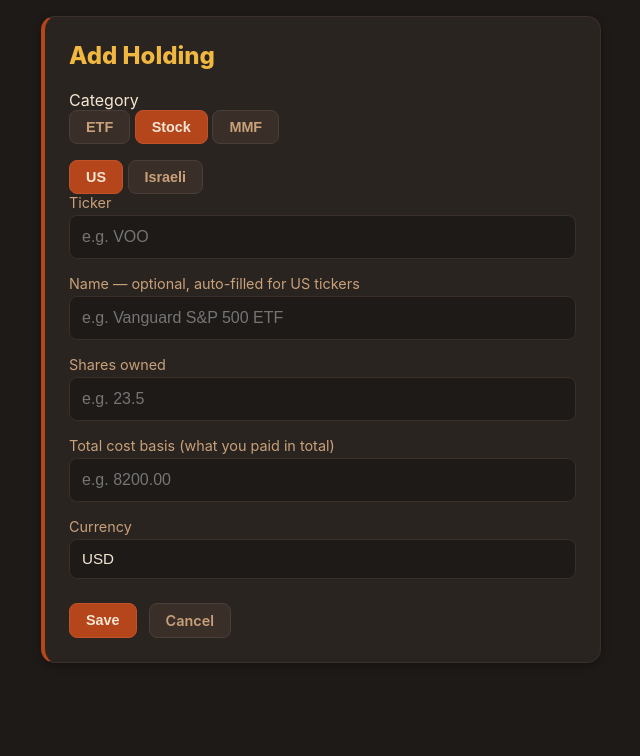
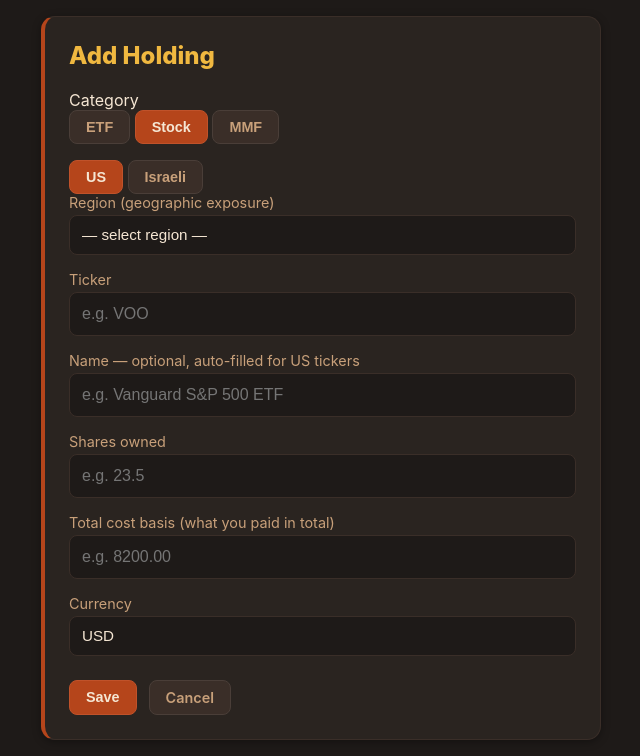
Before and after one commit to noamArbes/StocksApp, a Flask app: page /savings/new in a window 1280 px wide. Shown: the part 58-814 px from the top of the page, without its empty margins (319-959 px from the left). Before the commit the page ends 721 px from the top, so only its background shows below. Run offline with Flask 3, Linux system fonts and the light colour scheme; the visitor is signed in with stand-in values (Sample User, id 1); parts of the project's set-up code (start-up, migrations or seed data) failed here and were passed over.

Commit message:
feat: add region dropdown to savings add/edit form
Co-Authored-By: Claude Sonnet 4.6 <noreply@anthropic.com>

```diff
--- a/templates/savings_form.html
+++ b/templates/savings_form.html
@@ -27,6 +27,17 @@
             <button type="button" class="btn {% if is_tase %}btn-primary{% endif %}" disabled>Israeli</button>
         </div>
         {% endif %}
+
+        <label>Region (geographic exposure)
+            <select name="region">
+                <option value="" disabled {% if not form.get('region') and not holding %}selected{% endif %}>— select region —</option>
+                <option value="us" {% if (holding and holding.get('region') == 'us') or form.get('region') == 'us' %}selected{% endif %}>US</option>
+                <option value="israel" {% if (holding and holding.get('region') == 'israel') or form.get('region') == 'israel' %}selected{% endif %}>Israel</option>
+                <option value="europe" {% if (holding and holding.get('region') == 'europe') or form.get('region') == 'europe' %}selected{% endif %}>Europe</option>
+                <option value="china" {% if (holding and holding.get('region') == 'china') or form.get('region') == 'china' %}selected{% endif %}>China</option>
+                <option value="developing" {% if (holding and holding.get('region') == 'developing') or form.get('region') == 'developing' %}selected{% endif %}>Developing Markets</option>
+            </select>
+        </label>
 
         <input type="hidden" name="source" id="source-hidden" value="{{ form.get('source', 'yfinance') }}">
         <input type="hidden" name="tase_id" id="tase-id-hidden" value="{{ form.get('tase_id', '') }}">
```
Also changed, not shown: tests/test_app.py (+10 -0 lines).
